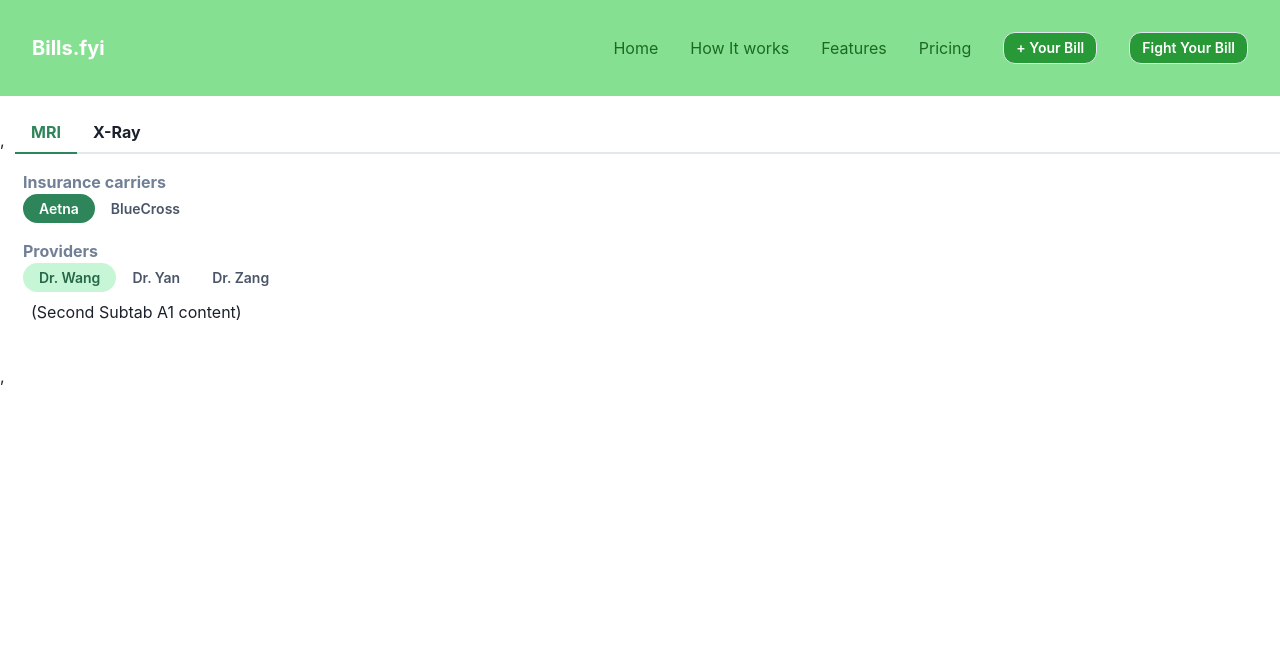
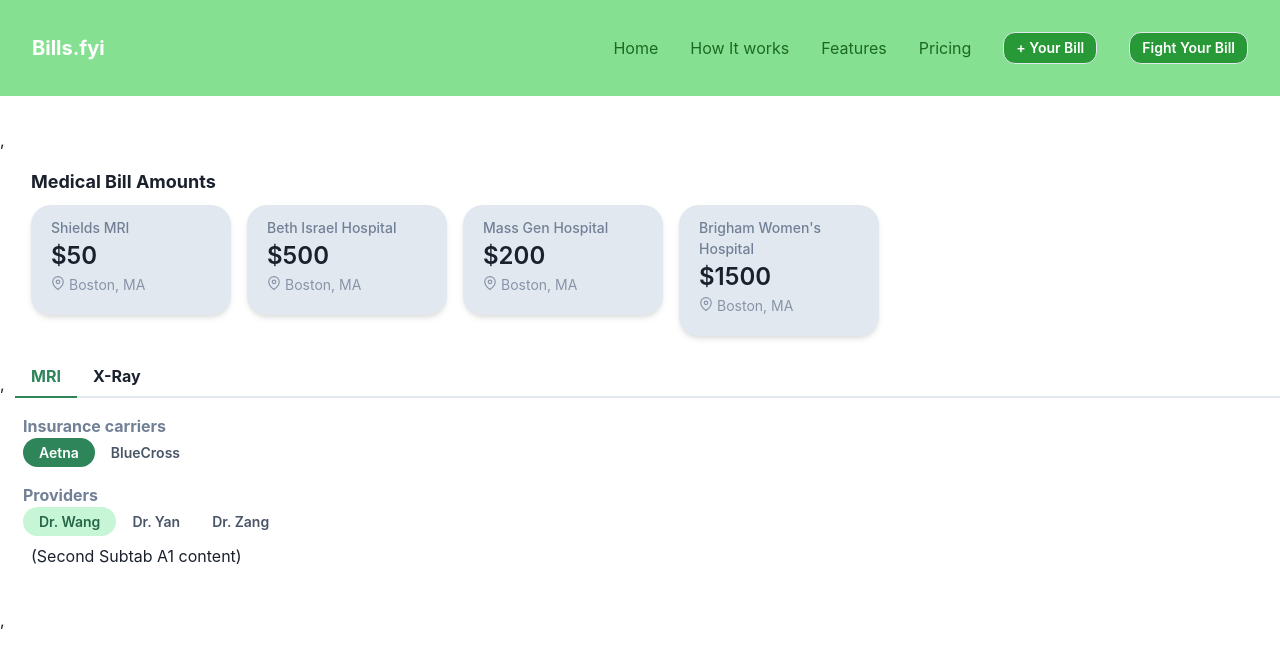
Before and after one commit to lisayan/bills-fyi, a React (Create React App) app: page / in a window 1280 px wide. Shown: the top 664 px of the page. Built offline with nearby package versions, Linux system fonts and the light colour scheme.

Commit message:
Added BillPillContainer with header of live bill amounts

```diff
--- a/src/App.jsx
+++ b/src/App.jsx
@@ -1,11 +1,13 @@
 import React from "react";
 import Header from "./components/Header";
 import Tabs from "./components/HomePageTabs";
+import LiveBills from "./components/LiveBills"
 
 export default function App() {
   return (
     <div>
       <Header />,
+      <LiveBills />,
       <Tabs />,
     </div>
   );
--- /dev/null
+++ b/src/components/LiveBills/BillPill.jsx
@@ -0,0 +1,29 @@
+import React from 'react';
+import { Box, Stat, StatLabel, StatNumber, StatHelpText, StatArrow, Icon } from '@chakra-ui/react';
+import { FiMapPin } from 'react-icons/fi'; // Importing the location icon
+
+const BillPill = ({ label, value, city, state }) => {
+  return (
+    <Box
+      bg="gray.200"
+      borderRadius="20px"
+      p={3}
+      px={5}
+      textAlign="left"
+      boxShadow="md"
+      display="inline-block"
+      width="200px"
+    >
+      <Stat>
+        <StatLabel color="gray.500">{label}</StatLabel>
+        <StatNumber>${value}</StatNumber>
+        <StatHelpText color="gray.500">
+          <Icon as={FiMapPin} color="gray.500" mr={1} />
+          {city}, {state}
+        </StatHelpText>
+      </Stat>
+    </Box>
+  );
+};
+
+export default BillPill;
--- /dev/null
+++ b/src/components/LiveBills/BillPillContainer.jsx
@@ -0,0 +1,45 @@
+import React from 'react';
+import {Box, Stack, Text } from '@chakra-ui/react';
+import BillPill from './BillPill';
+import { billPillContainer } from '../../styles/billpillcontainer.css';
+
+export default function BillPillContainer() {
+    return(
+      <div className='billPillContainer'>
+        <Box p={4}>
+        <Text fontSize="lg" fontWeight="bold" marginBottom="10px">Medical Bill Amounts</Text>
+        <Stack
+          spacing={4}
+          align="flex-start"
+          direction={["column", "row", "row", "row"]}
+          pt={[4, 4, 0, 0]}
+        >
+          <BillPill
+            label="Shields MRI"
+            value={50}
+            city="Boston"
+            state="MA"
+          />
+          <BillPill
+            label="Beth Israel Hospital"
+            value={500}
+            city="Boston"
+            state="MA"
+          />
+          <BillPill
+            label="Mass Gen Hospital"
+            value={200}
+            city="Boston"
+            state="MA"
+          />
+          <BillPill
+            label="Brigham Women's Hospital"
+            value={1500}
+            city="Boston"
+            state="MA"
+          />
+        </Stack>
+      </Box>
+      </div>
+    )
+}
--- /dev/null
+++ b/src/components/LiveBills/index.jsx
@@ -0,0 +1,2 @@
+import BillPillContainer from "./BillPillContainer";
+export default BillPillContainer;
--- /dev/null
+++ b/src/styles/billpillcontainer.css
@@ -0,0 +1,4 @@
+.billPillContainer {
+    padding-left: 15px;
+    margin-bottom: 20px;
+}
```
Also changed, not shown: src/components/LiveBills/AddBill.jsx (added).
